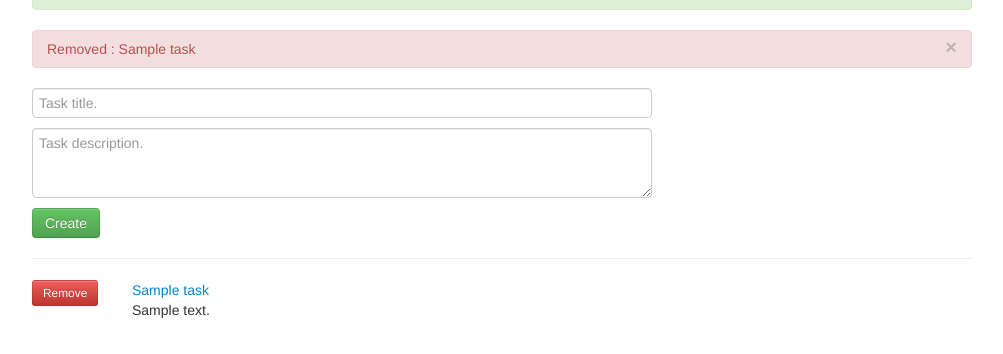
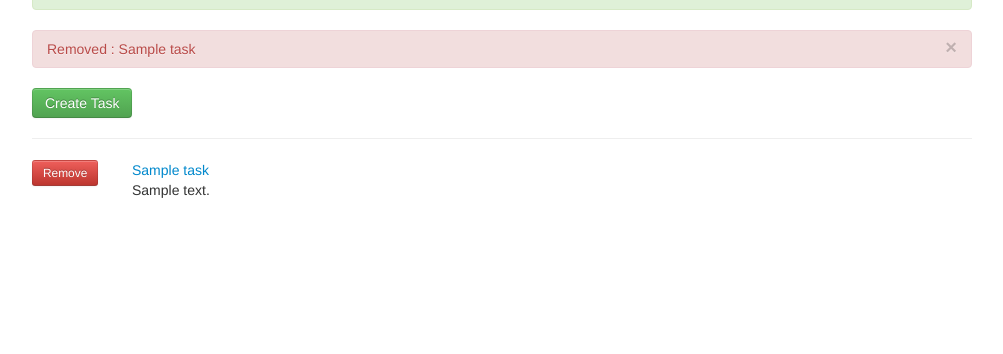
Before and after one commit to emil2k/joltem, a Django app: template joltem/templates/joltem/project.html in a window 1280 px wide. Shown: the part 446-800 px from the top of the page, without its empty margins (138-1141 px from the left). Run offline with Django 3.2, Linux system fonts and the light colour scheme; tables that the repository leaves empty hold one stand-in row (values such as "Sample post"); the template is opened without the code that fills it: values that come from a table or form of the project are taken from there, most other values are stand-ins (such as "Sample title", 1, 10 or a date in 2020); some libraries are stand-ins or nearby versions.

Commit message:
Create task with redirect back to project.

```diff
--- a/joltem/models.py
+++ b/joltem/models.py
@@ -11,6 +11,8 @@ class Project(models.Model):
     def __unicode__(self):
         return self.name
 
+
+# TODO move to task app Task and TaskBranch
 
 class Task(models.Model):
     title = models.CharField(max_length=200)
--- a/joltem/templates/joltem/project.html
+++ b/joltem/templates/joltem/project.html
@@ -45,11 +45,7 @@
     {% endif %}
     <form method="post">
         {% csrf_token %}
-        <p>
-            <input class="span8" type="text" name="title" placeholder="Task title." /><br/>
-            <textarea class="span8" rows=3 name="description" placeholder="Task description."></textarea><br/>
-            <button class="btn btn-success" name="action" value="create_task">Create</button>
-        </p>
+        <p><a class="btn btn-success" href="{% url 'project:task:new_task' project.name %}">Create Task</a></p>
         <hr/>
         {% for task in project.task_set.all %}
             <button class="btn btn-small btn-danger pull-left" type="submit" name="remove_task" value="{{ task.id }}">Remove</button>
--- a/joltem/templates/joltem/new_task.html
+++ b/task/templates/task/new_task.html
@@ -1,5 +1,6 @@
 {% extends 'joltem/base.html' %}
 {% block content %}
+    <h4>New Task</h4>
     <form method="post">
         {% csrf_token %}
         <p>
```
Also changed, not shown: task/views.py (+5 -5 lines), task/templates/task/task.html (renamed from joltem/templates/joltem/task.html), task/templates/task/task_branch.html (renamed from joltem/templates/joltem/task_branch.html).
